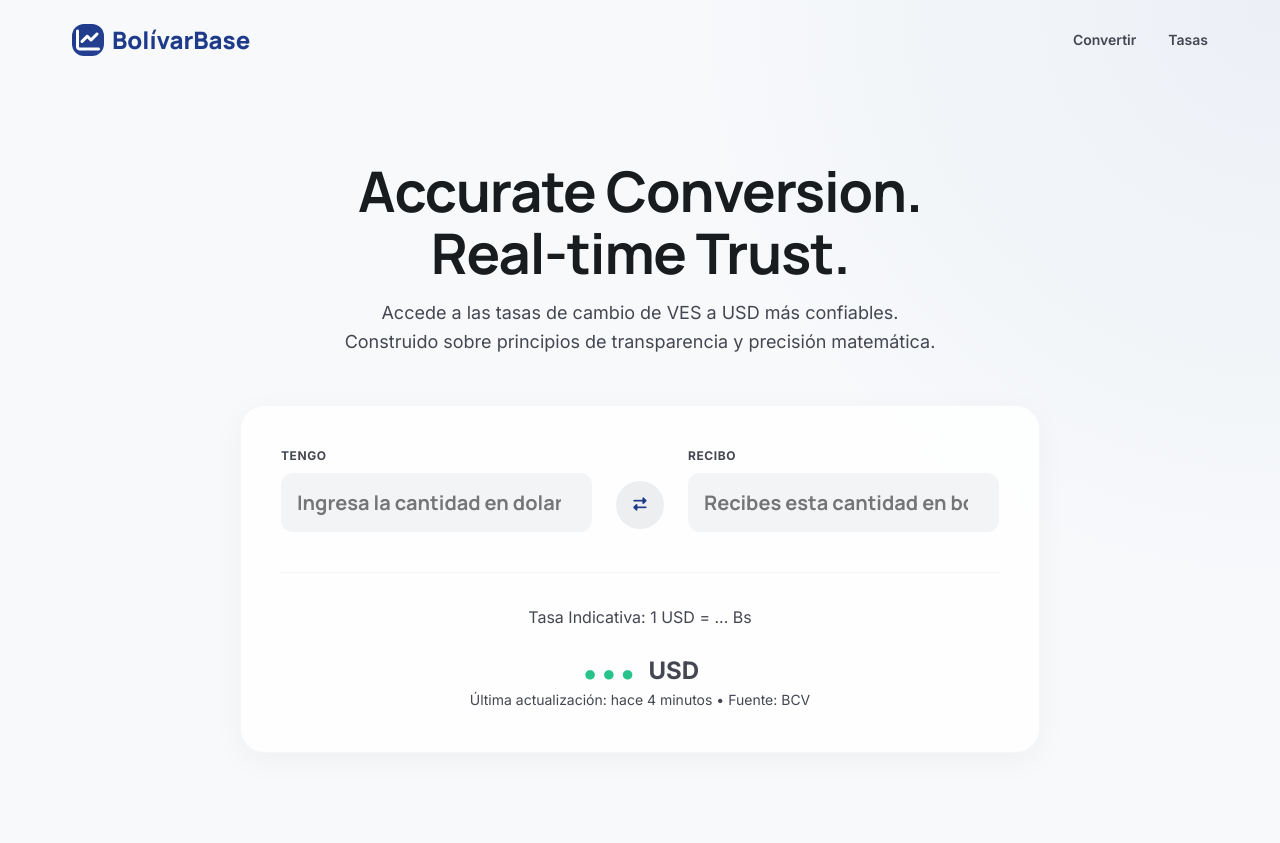
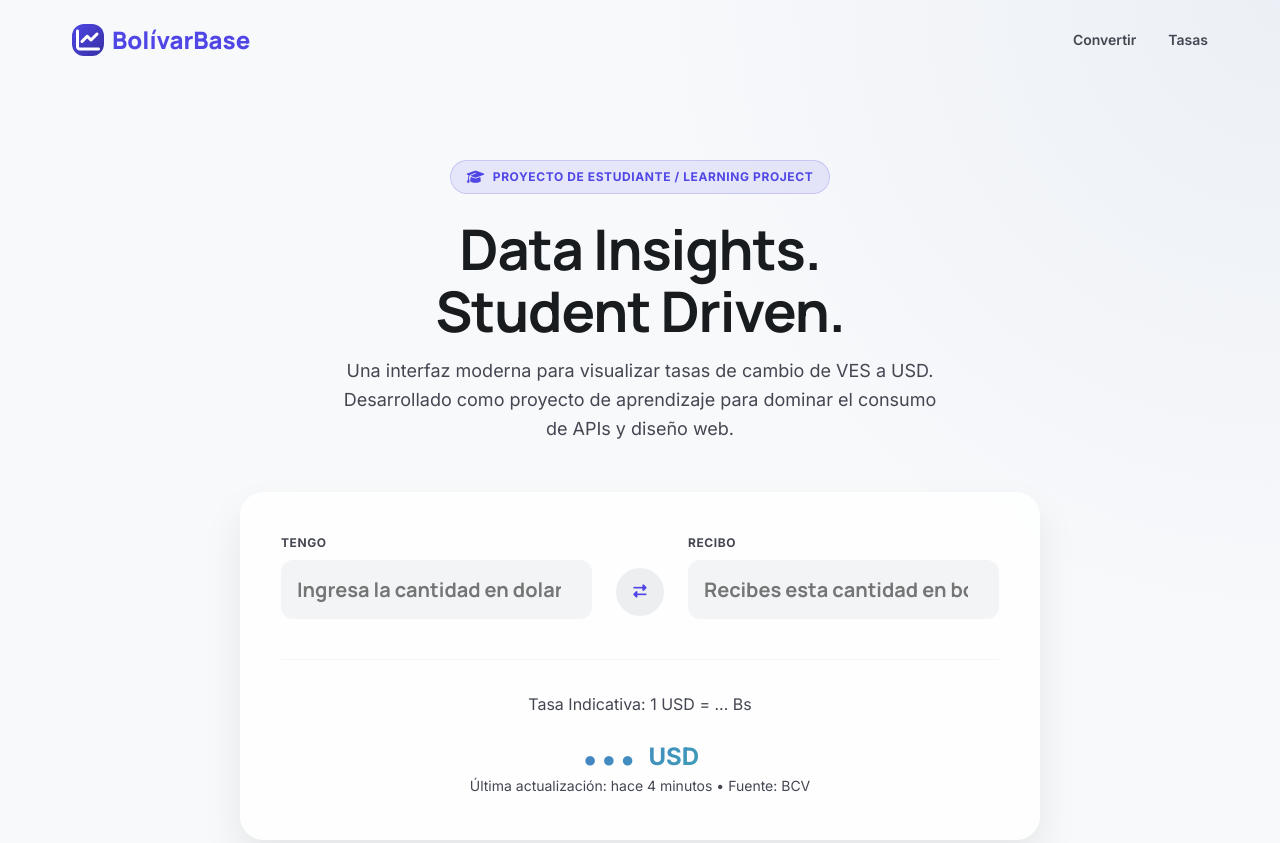
Before and after one commit to Sebitasg14/web-api-bcv, a website: page index.html in a window 1280 px wide. Shown: the top 843 px of the page. Drawn offline with Linux system fonts and the light colour scheme; no server answers.

Commit message:
Cambios en README y interfaz

```diff
--- a/index.html
+++ b/index.html
@@ -5,7 +5,7 @@
     <meta name="viewport" content="width=device-width, initial-scale=1.0">
     <title>BolívarBase | The Digital Ledger - Conversión de Divisas en Tiempo Real</title>
     <!-- Meta tags SEO -->
-    <meta name="description" content="BolívarBase es la fuente autoritaria de tasas de cambio en tiempo real para el Bolívar (VES) y el Dólar (USD). Precisión matemática y transparencia total.">
+    <meta name="description" content="BolívarBase: Proyecto de práctica para la conversión de divisas en tiempo real (VES/USD). Creado por un estudiante de programación.">
 
     <!-- Tipografías Premium: Manrope para títulos, Inter para el cuerpo -->
     <link rel="preconnect" href="https://fonts.googleapis.com">
@@ -47,8 +47,11 @@
     <main class="hero">
         <div class="container">
             <header class="hero-content">
-                <h1>Accurate Conversion.<br>Real-time Trust.</h1>
-                <p>Accede a las tasas de cambio de VES a USD más confiables. Construido sobre principios de transparencia y precisión matemática.</p>
+                <div class="student-badge">
+                    <i class="fas fa-graduation-cap"></i> Proyecto de Estudiante / Learning Project
+                </div>
+                <h1>Data Insights.<br>Student Driven.</h1>
+                <p>Una interfaz moderna para visualizar tasas de cambio de VES a USD. Desarrollado como proyecto de aprendizaje para dominar el consumo de APIs y diseño web.</p>
             </header>
 
             <!-- Widget de Conversión (Glassmorphism) -->
@@ -130,7 +133,7 @@
             <div class="footer-grid">
                 <div class="footer-col">
                     <div class="footer-logo">BolívarBase</div>
-                    <p>La fuente de verdad definitiva para el mercado cambiario venezolano. Editorial, preciso y confiable.</p>
+                    <p>Un proyecto de aprendizaje enfocado en la precisión técnica y el diseño moderno. Datos para propósitos educativos.</p>
                 </div>
                 <div class="footer-links">
                     <h4>Producto</h4>
@@ -140,25 +143,9 @@
                         <li><a href="#">Gráficos Históricos</a></li>
                     </ul>
                 </div>
-                <div class="footer-links">
-                    <h4>Empresa</h4>
-                    <ul>
-                        <li><a href="#">Sobre Nosotros</a></li>
-                        <li><a href="#">Aviso Legal</a></li>
-                        <li><a href="#">Contacto</a></li>
-                    </ul>
-                </div>
-                <div class="footer-links">
-                    <h4>Soporte</h4>
-                    <ul>
-                        <li><a href="#">Documentación</a></li>
-                        <li><a href="#">Centro de Ayuda</a></li>
-                        <li><a href="#">Estatus</a></li>
-                    </ul>
-                </div>
             </div>
             <div class="footer-bottom">
-                <p>&copy; 2024 BolívarBase Digital Ledger. Todos los derechos reservados.</p>
+                <p>&copy; 2024 BolívarBase | Proyecto de Estudiante. Sin fines de lucro ni vinculación oficial.</p>
                 <div class="footer-social">
                     <a href="#"><i class="fab fa-twitter"></i></a>
                     <a href="#"><i class="fab fa-linkedin"></i></a>
--- a/index.js
+++ b/index.js
@@ -56,7 +56,6 @@ document.addEventListener('DOMContentLoaded', () => {
         if (success) {
             resultSection()
             printConvertions()
-            console.log(conversionRate)
         } else {
             console.error('No se pudo obtener la tasa de conversión. Verifica tu conexión o la API.');
         }
@@ -66,15 +65,18 @@ document.addEventListener('DOMContentLoaded', () => {
         try {
             const controller = new AbortController();
             const id = setTimeout(() => controller.abort(), 15000);
-            const response = await fetch('/api/api');
+            const response = await fetch('/api/api', {
+                signal: controller.signal
+            });
             if (!response.ok)
                 throw new Error(`Error al obtener datos: ${response.status}`);
-            clearTimeout(id);
             const data = await response.json();
+            clearTimeout(id)
             conversionRate = data
             return true
         } catch (error) {
             console.error('Error al obtener el precio de los dólares:', error);
+            return false
         }
     }
     //Lista debajo de conversion
@@ -110,7 +112,7 @@ document.addEventListener('DOMContentLoaded', () => {
             const tr = document.createElement('tr')
             tr.classList.add('rate-row')
             let classTrend = e.valor > e.valorAnterior ? 'up' : 'down'
-            let porcentage = ((e.valor - e.valorAnterior) / e.valorAnterior) * 100
+            let porcentage = e.valorAnterior ? ((e.valor - e.valorAnterior) / e.valorAnterior) * 100 : 0
             tr.innerHTML = `
                 <td>
                     <div class="source-info">
--- a/style.css
+++ b/style.css
@@ -6,13 +6,13 @@
 
 :root {
     /* Color Palette - Tokens from Stitch Project */
-    --primary: #1E3A8A;
-    --primary-container: #264191;
+    --primary: #4F46E5; /* Vibrant Indigo */
+    --primary-container: #3730A3;
     --on-primary: #ffffff;
-    --secondary: #505f76;
-    --secondary-container: #d0e1fb;
-    --tertiary: #00311f;
-    --tertiary-container: #27c38a; /* Signature Emerald */
+    --secondary: #64748B;
+    --secondary-container: #F1F5F9;
+    --tertiary: #10B981;
+    --tertiary-container: #34D399; /* Vibrant Green */
     --on-tertiary-container: #ffffff;
 
     --background: #f7f9fb;
@@ -629,3 +629,37 @@ a {
         text-align: center;
     }
 }
+
+/* --- Student Project Badge --- */
+.student-badge {
+    display: inline-flex;
+    align-items: center;
+    gap: 0.5rem;
+    background: rgba(79, 70, 229, 0.1);
+    color: var(--primary);
+    padding: 0.4rem 1rem;
+    border-radius: 100px;
+    font-size: 0.75rem;
+    font-weight: 700;
+    text-transform: uppercase;
+    letter-spacing: 0.05em;
+    margin-bottom: var(--spacing-6);
+    border: 1px solid rgba(79, 70, 229, 0.2);
+}
+
+.student-badge i {
+    font-size: 0.875rem;
+}
+
+/* Glassmorphism Refinement */
+.conversion-card {
+    border: 1px solid rgba(255, 255, 255, 0.4);
+    box-shadow: 0 20px 40px rgba(0, 0, 0, 0.08);
+}
+
+.result-amount {
+    background: linear-gradient(135deg, var(--primary), var(--tertiary-container));
+    background-clip: text;
+    -webkit-background-clip: text;
+    -webkit-text-fill-color: transparent;
+}
```
Also changed, not shown: README.md, assets/preview.png (added).
